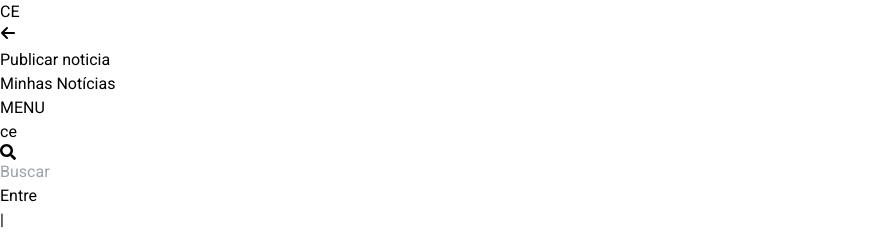
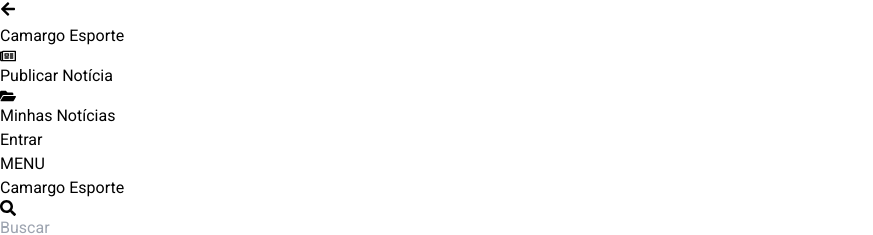
Before and after one commit to Lucas-SousaS/CE-Camargo-Esportes, a React (Vite) app in the folder Front-end/Camargo Esportes/: page / in a window 1280 px wide. Shown: the top 235 px of the page, without its empty margins (0-873 px from the left). Built offline with nearby package versions, Linux system fonts and the light colour scheme; no server answers.

Commit message:
fix: style side menu

```diff
--- a/Front-end/Camargo Esportes/src/Pages/Home/Home.jsx
+++ b/Front-end/Camargo Esportes/src/Pages/Home/Home.jsx
@@ -63,11 +63,11 @@ function Home() {
               </div>
 
               <div className="w-1/2 flex flex-col gap-2">
-                <h1 className="font-bold text-2xl text-[#06aa48]">
+                <h1 className="font-bold text-2xl text-[#06aa48] hover:brightness-125 transition-all">
                   {item.titulo}
                 </h1>
                 <p className="font-normal text-md truncate">{item.conteudo}</p>
-                <span className="font normal text-sm">
+                <span className="font-light text-sm text-gray-600">
                   {item.data_publicacao} | {item.categoria}
                 </span>
               </div>
--- a/Front-end/Camargo Esportes/src/Pages/News/News.jsx
+++ b/Front-end/Camargo Esportes/src/Pages/News/News.jsx
@@ -26,13 +26,10 @@ function News() {
           setError(data.error);
         } else {
           const imagesNew = JSON.parse(data.imagens);
-          console.log(imagesNew)
           setImages(imagesNew);
-
           const string = data.materiaCompleta;
           const paragraphs = string.split(/(?<=\w[.!?])\s+/);
           setMateriaF(paragraphs);
-
           setNoticia(data);
         }
       })
@@ -53,7 +50,6 @@ function News() {
       const data = await response.json();
       if (data.loggedIn) {
         setIsLogged(true)
-        setUser(data.user)
       } else {
         setIsLogged(false)
       }
--- a/Front-end/Camargo Esportes/src/Pages/RegisterNews/RegisterNews.jsx
+++ b/Front-end/Camargo Esportes/src/Pages/RegisterNews/RegisterNews.jsx
@@ -99,7 +99,7 @@ function RegisterNews() {
   return (
     <>{isLogged ? (
       <>
-      <SecHeader />
+      <SecHeader Titulo={"Publicar Notícia"} link={"/publicacaoNoticia"} />
 
       <CardStatus show={statusShow} status={statusCadastro} />
 
@@ -108,8 +108,8 @@ function RegisterNews() {
           onSubmit={handleSubmit}
           className={`gap-3 h-1/2 flex flex-col items-center box-form`}
         >
-          <h1 className="font-bold text-3xl text-gray-600">
-          Olá, {user.nome}! Publique sua notícia
+          <h1 className="font-bold text-3xl text-gray-600 mb-8">
+          Olá, {user.nome}!
           </h1>
 
           <div className="flex flex-col gap-1 w-[100%]">
--- a/Front-end/Camargo Esportes/src/components/Header/Header.jsx
+++ b/Front-end/Camargo Esportes/src/components/Header/Header.jsx
@@ -9,7 +9,7 @@ function Header({ categoria, cadastro }) {
   const [link, setLink] = useState("/");
 
   if (categoria == null || categoria == undefined) {
-    categoria = "ce";
+    categoria = "Camargo Esporte";
   } else {
     setLink("/");
   }
@@ -53,7 +53,7 @@ function Header({ categoria, cadastro }) {
 
         <div className="absolute flex items-center justify-center left-1/2 top-1/2 translate-x-[-50%] translate-y-[-50%] ">
           <Link to={link} className="flex items-center justify-center">
-            <h1 className="font-bold text-5xl text-white">{categoria}</h1>
+            <h1 className="font-bold text-2xl text-white">{categoria}</h1>
           </Link>
         </div>
 
--- a/Front-end/Camargo Esportes/src/components/Login/Login.jsx
+++ b/Front-end/Camargo Esportes/src/components/Login/Login.jsx
@@ -28,7 +28,7 @@ function Login() {
       const data = await response.json();
       if (data.success) {
         setMessage("Login realizado com sucesso!");
-        console.log("Usuário logado:", data.user);
+        console.log(data);
         window.location.href = "/";
         setMessage(`Bem-vindo, ${data.user}!`);
       } else {
--- a/Front-end/Camargo Esportes/src/components/SecHeader/SecHeader.jsx
+++ b/Front-end/Camargo Esportes/src/components/SecHeader/SecHeader.jsx
@@ -1,17 +1,31 @@
+import { useEffect, useState } from "react";
 import { FaArrowLeft } from "react-icons/fa";
 import { Link } from "react-router-dom";
 
-function SecHeader() {
+function SecHeader({ Titulo, link }) {
+  const [title, setTitle] = useState("");
+  const [style, setStyle] = useState("");
+  useEffect(() => {
+
+    if (Titulo == null || Titulo == undefined || Titulo == "") {
+      setTitle("Camargo Esporte");
+      setStyle("text-2xl")
+    }else {
+      setTitle(Titulo)
+      setStyle("text-2xl")
+    }
+  });
+
   return (
-        <header className="bg-[#06aa48] flex items-center justify-around w-screen py-4 relative">
+    <header className=" bg-[#06aa48] w-screen py-5 relative h-[74px] flex items-center justify-around  ">
       <Link to={"/"} className="flex items-center gap-2 cursor-pointer">
         <FaArrowLeft className="text-white text-xl font-bold" />
-          <span className="text-lg font-semibold text-white">Voltar</span>
+        <span className="text-2xl font-semibold text-white">Voltar</span>
       </Link>
 
-        <div className="flex items-center justify-center absolute left-1/2 top-1/2 translate-x-[-50%] translate-y-[-50%]">
-          <Link to={"/"} className="flex items-center justify-center">
-            <h1 className="font-bold text-2xl text-white">CE</h1>
+      <div className="absolute flex items-center justify-center left-1/2 top-1/2 translate-x-[-50%] translate-y-[-50%] ">
+        <Link to={link} className="flex items-center justify-center">
+          <h1 className={`font-bold ${style} text-white`}>{title}</h1>
         </Link>
       </div>
       <div></div>
--- a/Front-end/Camargo Esportes/src/components/SideMenu/SideMenu.jsx
+++ b/Front-end/Camargo Esportes/src/components/SideMenu/SideMenu.jsx
@@ -1,38 +1,125 @@
-import { useState } from "react";
-import { FaArrowLeft } from "react-icons/fa6";
+import React, { useEffect, useState } from "react";
 import { Link } from "react-router-dom";
-function SideMenu({ hidden, func }) {
+import { FaArrowLeft, FaFolderOpen, FaRegNewspaper } from "react-icons/fa";
+
+const Sidebar = ({ hidden, func }) => {
+  const [user, setUser] = useState(null);
+  const [isLogged, setIsLogged] = useState(false);
+  useEffect(() => {
+    const checkSession = async () => {
+      const response = await fetch(
+        "http://localhost/CE-Camargo-Esportes/Back-end/check-session.php",
+        {
+          credentials: "include",
+        }
+      );
+      const data = await response.json();
+      if (data.loggedIn) {
+        setIsLogged(true);
+        setUser(data.user);
+      } else {
+        setIsLogged(false);
+      }
+    };
+
+    checkSession();
+  }, []);
+
+
+  const logout = async () => {
+    try {
+      const response = await fetch(
+        "http://localhost/CE-Camargo-Esportes/Back-end/logout.php",
+        {
+          method: "POST",
+          credentials: "include",
+          headers: {
+            "Content-Type": "application/json",
+          },
+        }
+      );
+
+      if (!response.ok) {
+        throw new Error("Erro ao encerrar a sessão.");
+      }
+
+      const data = await response.json();
+
+      if (data.success) {
+        console.log(data.message);
+        window.location.href = "/login";
+      } else {
+        console.error("Falha ao encerrar a sessão:", data.message);
+      }
+    } catch (error) {
+      console.error("Erro ao tentar realizar logout:", error.message);
+    }
+  };
+
+  const handleLogout = async () => {
+    await logout();
+  };
+
+
   return (
     <div
-      className={`z-10 h-screen  fixed ${hidden} transition-[1s]  lef top-0 bg-slate-100  flex flex-col justify-around items-center px-5 min-w-[20%]`}
+      className={`z-10 h-screen fixed ${hidden} duration-500 top-0 bg-white shadow-2xl flex flex-col justify-evenly items-center px-5 min-w-[20%]`}
     >
-      <div className="flex relative justify-between w-[90%]">
+      <div className="flex relative justify-between w-full items-center p-4">
+        <button onClick={func} className="text-primary text-lg">
+          <FaArrowLeft className="hover:brightness-110" />
+        </button>
+        <h1 className="text-primary font-bold text-xl w-40 text-center">
+          Camargo Esporte
+        </h1>
         <div></div>
-        <div></div>
-        <h1 className="absolute left-1/2 top-1/2 translate-x-[-50%] translate-y-[-50%]">
-          CE
-        </h1>
-        <button onClick={() => func()}>
-          <FaArrowLeft />
-        </button>
       </div>
 
-      <div>
-        <h2>
-          <Link to={"/publicacaoNoticia"}>
-            <h1 className="font-bold text-2xl">Publicar noticia</h1>
-          </Link>
-        </h2>
-        <h2>
-          <Link to={"/mynews"}>
-            <h1 className="font-bold text-2xl">Minhas Notícias</h1>
-          </Link>
-        </h2>
+      <div className="w-[90%] flex flex-col items-center space-y-4">
+        <Link
+          to="/publicacaoNoticia"
+          className="flex items-center space-x-2 p-3 hover:bg-green-100 rounded-lg w-full transition-all"
+        >
+          <FaRegNewspaper className="text-primary text-2xl" />
+          <h1 className="font-bold text-xl text-primary">Publicar Notícia</h1>
+        </Link>
+
+        <Link
+          to="/mynews"
+          className="flex items-center space-x-2 p-3 hover:bg-green-100 rounded-lg w-full transition-all"
+        >
+          <FaFolderOpen className="text-primary text-2xl" />
+          <h1 className="font-bold text-xl text-primary">Minhas Notícias</h1>
+        </Link>
       </div>
 
-      <div></div>
+      {isLogged ? (
+        <div className="flex flex-col items-center space-y-4 mb-4 w-[90%]">
+          <div className="flex items-center space-x-4 w-full">
+            <div className="w-10 h-10 bg-[#06aa48] rounded-full flex items-center justify-center text-white font-bold">
+              {user.nome.charAt(0)}
+            </div>
+            <span className="text-primary font-medium">{user.nome}</span>
+          </div>
+
+          <button
+           onClick={handleLogout}
+            className="px-4 py-2 bg-[#06aa48] text-white rounded-lg hover:bg-[#058a3a] transition-all w-full"
+          >
+            Sair
+          </button>
+        </div>
+      ) : (
+        <div className="flex flex-col items-center space-y-4 mb-4 w-[90%]">
+          <Link to={"/Login"}
+            className="px-4 py-2 bg-[#06aa48] text-white rounded-lg hover:bg-[#058a3a] transition-all w-full flex items-center justify-center"
+          >
+            Entrar
+          </Link>
+        </div>
+      )}
     </div>
   );
-}
+};
 
-export default SideMenu;
+export default Sidebar;
```
Also changed, not shown: Front-end/Camargo Esportes/src/Pages/MyNews/MyNews.jsx (+54 -16 lines), 1 other file (tests, documents, lock files or other folders). Lines whose indentation alone changed are shown as unchanged.
